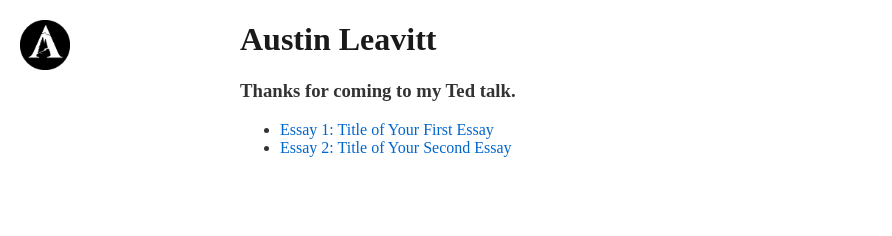
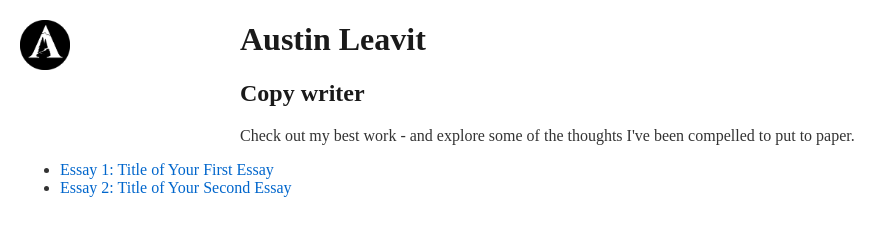
Before and after one commit to chambraymedia/austin, a plain HTML site: page index.html in a window 1280 px wide. Shown: the whole page, without its empty margins (0-892 px from the left). Drawn offline with Linux system fonts and the light colour scheme.

Commit message:
Update index.html

```diff
--- a/index.html
+++ b/index.html
@@ -44,8 +44,10 @@
     </div>
 
     <div class="content">
-        <h1>Austin Leavitt</h1>
-        <h3>Thanks for coming to my Ted talk.</h3> <!-- Subhead -->
+       <h1>Austin Leavit</h1> <!-- Main headline -->
+        <h2>Copy writer</h2> <!-- Subhead -->
+        <p>Check out my best work - and explore some of the thoughts I've been compelled to put to paper.</p> <!-- Brief copy -->
+    </div>
         <ul>
             <li><a href="essay1.html">Essay 1: Title of Your First Essay</a></li>
             <li><a href="essay2.html">Essay 2: Title of Your Second Essay</a></li>
```
